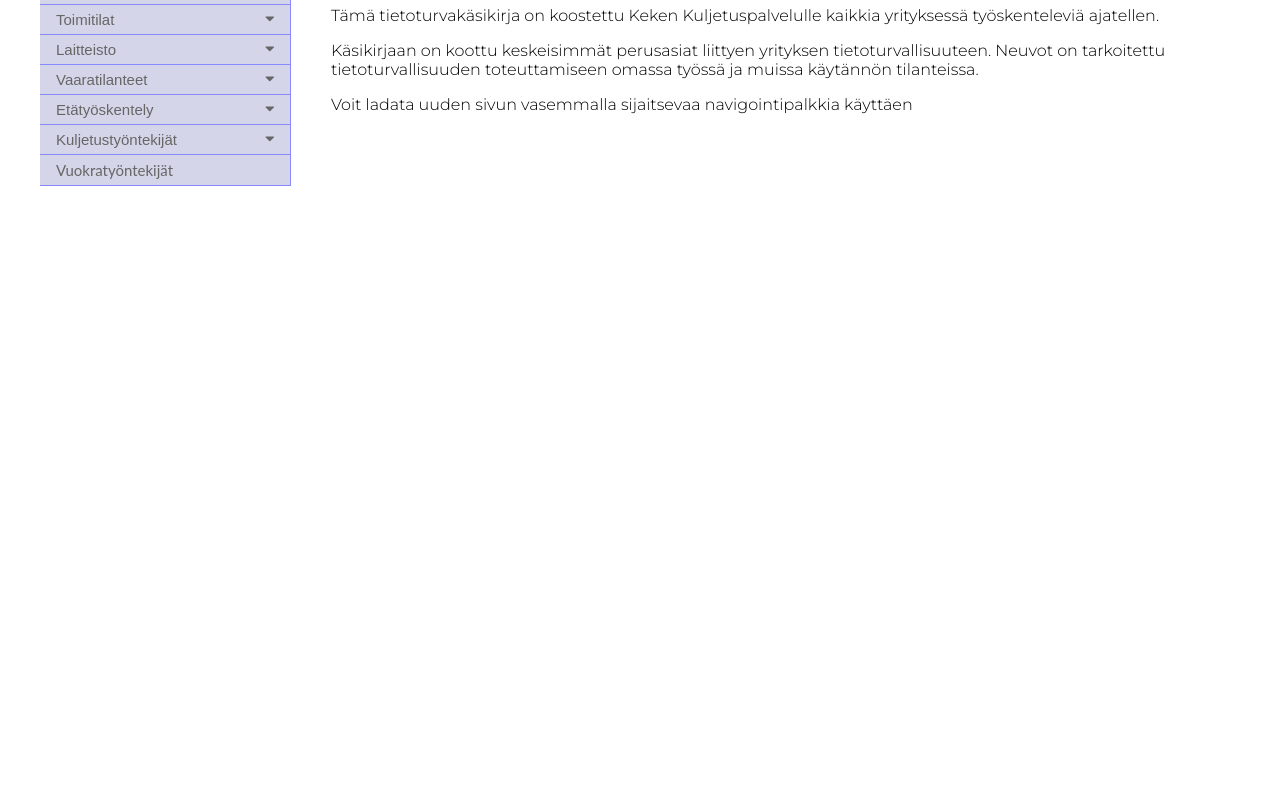
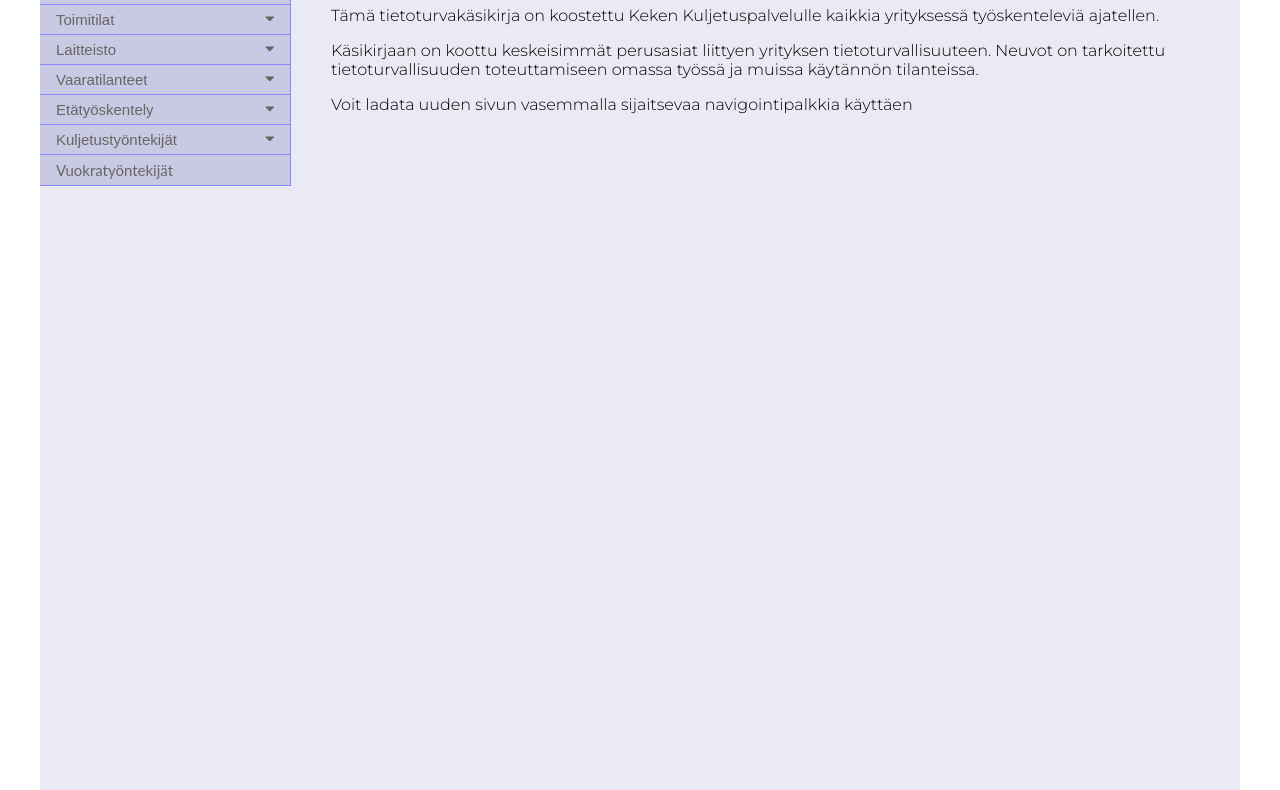
Before and after one commit to jantih/tietoturvaopas, a plain HTML site: page index.html in a window 1280 px wide. Shown: the part 245-1035 px from the top of the page. Drawn offline with nearby package versions, Linux system fonts and the light colour scheme.

Commit message:
Final 1.01

```diff
--- a/styles/style.css
+++ b/styles/style.css
@@ -35,7 +35,7 @@
   margin: auto;
   max-width: 1200px;
   min-height: 1000px;
-  background-color: (150,150,200,0.2);
+  background-color: RGBA(150,150,200,0.2);
   display: flex;
 }
 .main {
```
